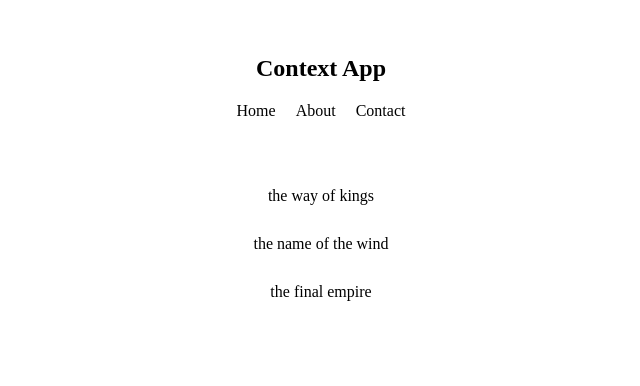
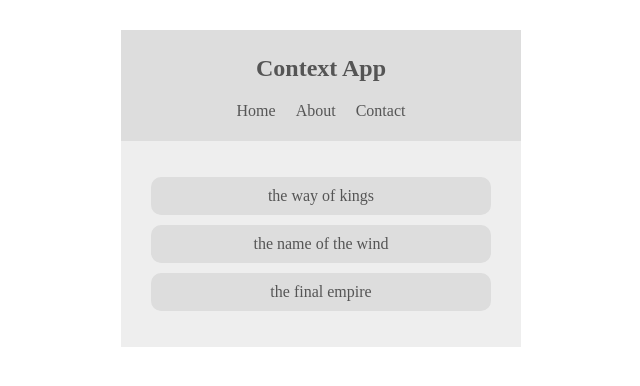
Before and after one commit to briansimiyuj/react-context, a React (Vite) app: page / in a window 1280 px wide. Shown: the top 386 px of the page, without its empty margins (319-959 px from the left). Built offline with nearby package versions, Linux system fonts and the light colour scheme.

Commit message:
Consuming context 2

```diff
--- a/src/components/BookList.jsx
+++ b/src/components/BookList.jsx
@@ -1,16 +1,22 @@
+import { useContext } from "react"
+import { ThemeContext } from "../context/ThemeContext"
+
 const BookList = () =>{
+
+    const { isLightTheme, light, dark } = useContext(ThemeContext),
+           theme = isLightTheme ? light : dark
 
     return(
 
-        <div className="book-list">
+        <div className="book-list" style={{ backgroundColor: theme.bg, color: theme.syntax }}>
 
             <ul>
 
-                <li>the way of kings</li>
+                <li style={{ backgroundColor: theme.ui }}>the way of kings</li>
 
-                <li>the name of the wind</li>
+                <li style={{ backgroundColor: theme.ui }}>the name of the wind</li>
 
-                <li>the final empire</li>
+                <li style={{ backgroundColor: theme.ui }}>the final empire</li>
 
             </ul>
 
--- a/src/components/Navbar.jsx
+++ b/src/components/Navbar.jsx
@@ -3,13 +3,12 @@
 
 const Navbar = () =>{
 
-    const { isLightTheme, light, dark } = useContext(ThemeContext)
-
-    console.log(isLightTheme, light, dark)
+    const { isLightTheme, light, dark } = useContext(ThemeContext),
+           theme = isLightTheme ? light : dark
 
     return(
 
-        <nav>
+        <nav style={{ backgroundColor: theme.ui, color: theme.syntax }}>
 
             <h1>Context App</h1>
 
```
Also changed, not shown: notes.txt.
